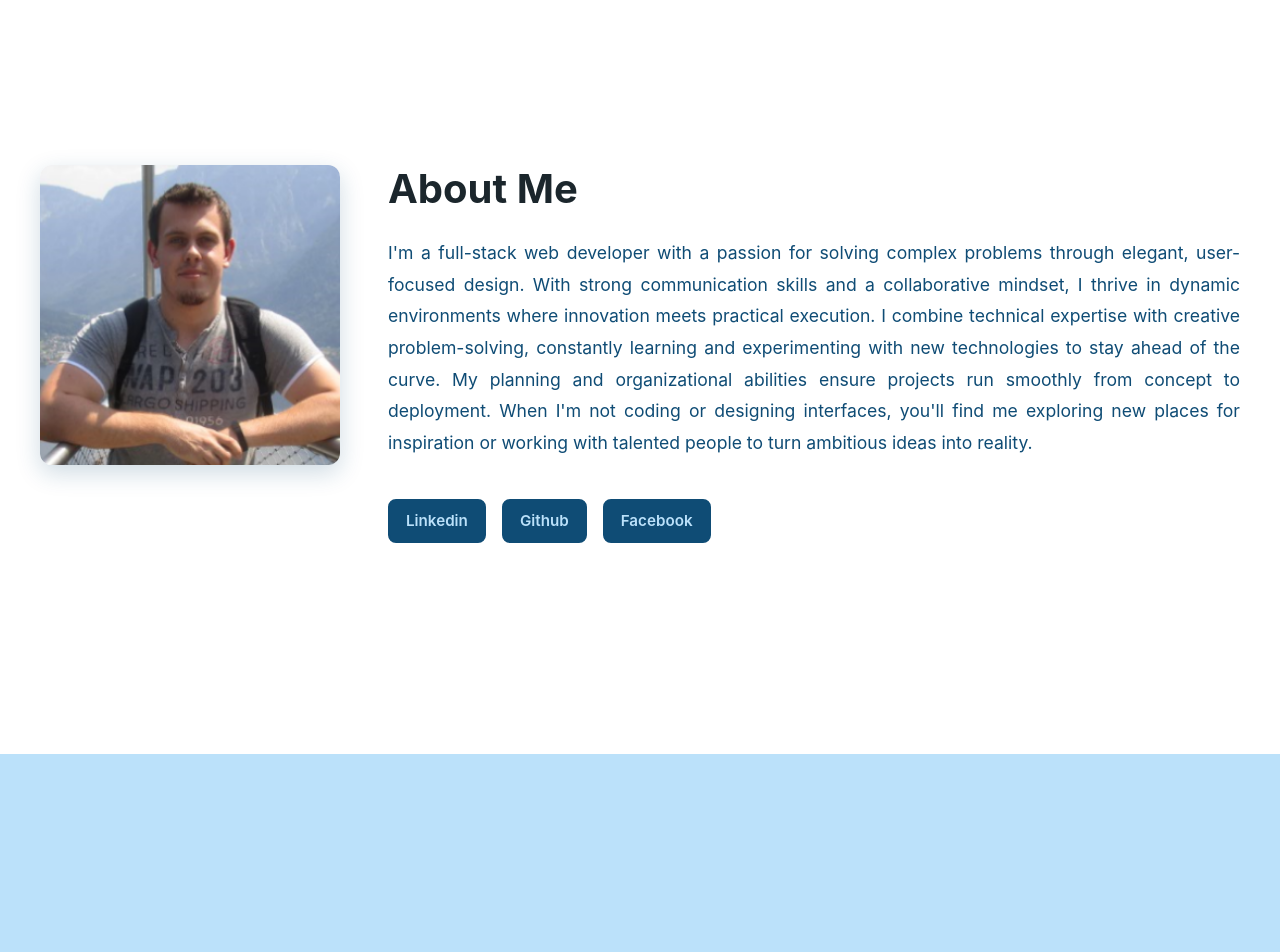
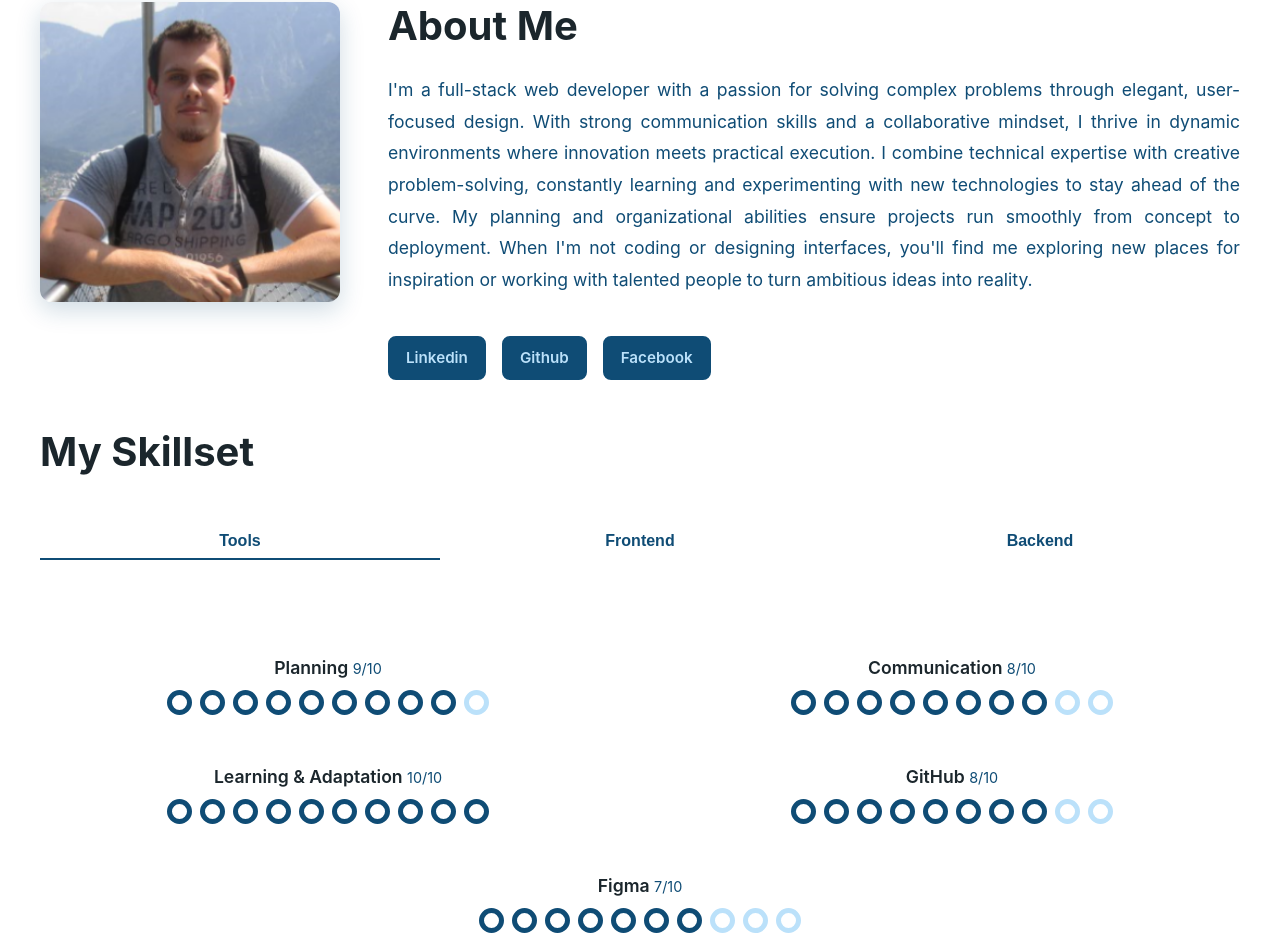
Before and after one commit to Martynas-Mockapetris/Portfolio, a React (Vite) app: page / in a window 1280 px wide. Shown: the part 846-1798 px from the top of the page. Before the commit the page ends 1600 px from the top, so only its background shows below. Built offline with nearby package versions, Linux system fonts and the light colour scheme.

Commit message:
Add Skill section to AboutMe

```diff
--- a/src/components/AboutMe.css
+++ b/src/components/AboutMe.css
@@ -1,13 +1,26 @@
 /* AboutMe Section */
-.about-me {
-  padding: var(--spacing-2xl) var(--spacing-lg);
-  background-color: var(--color-bg-secondary);
-}
-
-.section-container {
+.about-me-container {
+  max-width: 1200px;
+  margin: 0 auto;
   display: flex;
   gap: var(--spacing-2xl);
   align-items: flex-start;
+  width: 100%;
+}
+
+/* Override section flex for AboutMe to stack vertically */
+#about-me {
+  flex-direction: column;
+}
+
+#about-me .about-me-container {
+  width: 100%;
+  flex-direction: row;
+}
+
+#about-me .about-me-skills {
+  width: 100%;
+  margin-top: var(--spacing-2xl);
 }
 
 /* Left: Avatar */
@@ -29,9 +42,36 @@
   transform: scale(1.02);
 }
 
-/* Right: Content */
+/* Right: Content and Skills */
+.about-me-right {
+  flex: 1;
+  display: flex;
+  flex-direction: column;
+  gap: var(--spacing-lg);
+}
+
+/* Skills Section - Full Width */
+.about-me-skills {
+  max-width: 1200px;
+  margin: 0 auto;
+  width: 100%;
+}
+
+.skills-title {
+  margin: 0 0 var(--spacing-2xl) 0;
+  padding: 0;
+  font-size: 2.5rem;
+  font-weight: 700;
+  color: var(--color-primary-darkest);
+  line-height: 1.2;
+}
+
+.skills-list {
+  margin-top: calc(var(--spacing-2xl) * 1.5);
+}
+
+/* Bio Content */
 .about-me-content {
-  flex: 1;
   display: flex;
   flex-direction: column;
   gap: var(--spacing-lg);
@@ -86,6 +126,67 @@
   transform: translateY(0);
 }
 
+/* Skills List */
+.skills-list {
+  display: grid;
+  grid-template-columns: repeat(2, 1fr);
+  gap: var(--spacing-2xl);
+  justify-items: stretch;
+}
+
+.skill-item {
+  display: flex;
+  flex-direction: column;
+  gap: var(--spacing-sm);
+  align-items: center;
+  justify-content: flex-start;
+}
+
+.skill-item:last-child:nth-child(odd) {
+  grid-column: 1 / -1;
+  max-width: 50%;
+  margin: 0 auto;
+}
+
+.skill-header {
+  display: flex;
+  justify-content: flex-start;
+  align-items: center;
+  gap: var(--spacing-sm);
+}
+
+.skill-name {
+  font-weight: 600;
+  color: var(--color-primary-darkest);
+  font-size: 1.1rem;
+}
+
+.skill-value {
+  font-size: 0.9rem;
+  color: var(--color-text-secondary);
+  font-weight: 400;
+}
+
+.skill-dots {
+  display: flex;
+  gap: 8px;
+  flex-wrap: wrap;
+}
+
+.skill-dot {
+  width: 25px;
+  height: 25px;
+  border-radius: 50%;
+  border: 5px solid var(--color-primary-lightest);
+  background-color: transparent;
+  cursor: default;
+  flex-shrink: 0;
+}
+
+.skill-dot--filled {
+  border-color: var(--color-primary-dark);
+}
+
 /* Responsive Design */
 @media (max-width: 768px) {
   .about-me-container {
@@ -100,6 +201,10 @@
     max-width: 250px;
   }
 
+  .about-me-right {
+    width: 100%;
+  }
+
   .about-me-title {
     font-size: 2rem;
   }
@@ -112,4 +217,12 @@
   .social-links {
     justify-content: center;
   }
+
+  .skills-list {
+    grid-template-columns: 1fr;
+  }
+
+  .skill-item:last-child:nth-child(odd) {
+    max-width: 100%;
+  }
 }
--- a/src/components/AboutMe.jsx
+++ b/src/components/AboutMe.jsx
@@ -1,22 +1,26 @@
 import './AboutMe.css';
-import { useAboutMe, useSocialLinks } from '../hooks/useContent';
+import Tabs from './common/Tabs';
+import { useAboutMe, useSocialLinks, useSkills } from '../hooks/useContent';
 
 export default function AboutMe() {
   const aboutMe = useAboutMe();
   const socialLinks = useSocialLinks();
+  const toolsSkills = useSkills('tools');
+  const frontendSkills = useSkills('frontend');
+  const backendSkills = useSkills('backend');
 
   return (
     <section id="about-me" className="section section--light">
-      <div className="section-container">
+      <div className="about-me-container">
         {/* Left: Avatar */}
         <div className="about-me-avatar">
           <img src={`/Portfolio/src/assets/${aboutMe.avatar}`} alt="Martynas Avatar" className="avatar-image" />
         </div>
 
-        {/* Right: Bio & Social Links */}
+        {/* Right: Bio and Social Links */}
+        <div className="about-me-right">
           <div className="about-me-content">
             <h2 className="about-me-title">About Me</h2>
-
             <p className="about-me-blurb">{aboutMe.blurb}</p>
 
             {/* Social Links */}
@@ -29,6 +33,82 @@ export default function AboutMe() {
             </div>
           </div>
         </div>
+      </div>
+
+      {/* Skills Tabs - Full Width */}
+      <div className="about-me-skills">
+        <h3 className="skills-title">My Skillset</h3>
+        <Tabs
+          tabs={[
+            {
+              label: 'Tools',
+              content: (
+                <div className="skills-list">
+                  {toolsSkills.map((skill) => (
+                    <div key={skill.name} className="skill-item">
+                      <div className="skill-header">
+                        <span className="skill-name">{skill.name} <span className="skill-value">{skill.value}/10</span></span>
+                      </div>
+                      <div className="skill-dots">
+                        {[...Array(10)].map((_, i) => (
+                          <span
+                            key={i}
+                            className={`skill-dot ${i < skill.value ? 'skill-dot--filled' : ''}`}
+                          ></span>
+                        ))}
+                      </div>
+                    </div>
+                  ))}
+                </div>
+              )
+            },
+            {
+              label: 'Frontend',
+              content: (
+                <div className="skills-list">
+                  {frontendSkills.map((skill) => (
+                    <div key={skill.name} className="skill-item">
+                      <div className="skill-header">
+                        <span className="skill-name">{skill.name} <span className="skill-value">{skill.value}/10</span></span>
+                      </div>
+                      <div className="skill-dots">
+                        {[...Array(10)].map((_, i) => (
+                          <span
+                            key={i}
+                            className={`skill-dot ${i < skill.value ? 'skill-dot--filled' : ''}`}
+                          ></span>
+                        ))}
+                      </div>
+                    </div>
+                  ))}
+                </div>
+              )
+            },
+            {
+              label: 'Backend',
+              content: (
+                <div className="skills-list">
+                  {backendSkills.map((skill) => (
+                    <div key={skill.name} className="skill-item">
+                      <div className="skill-header">
+                        <span className="skill-name">{skill.name} <span className="skill-value">{skill.value}/10</span></span>
+                      </div>
+                      <div className="skill-dots">
+                        {[...Array(10)].map((_, i) => (
+                          <span
+                            key={i}
+                            className={`skill-dot ${i < skill.value ? 'skill-dot--filled' : ''}`}
+                          ></span>
+                        ))}
+                      </div>
+                    </div>
+                  ))}
+                </div>
+              )
+            }
+          ]}
+        />
+      </div>
     </section>
   );
 }
--- /dev/null
+++ b/src/components/common/Tabs.css
@@ -0,0 +1,78 @@
+.tabs {
+  width: 100%;
+  margin-top: var(--spacing-xl);
+}
+
+/* Tab Buttons */
+.tabs-buttons {
+  display: flex;
+  gap: 0;
+  width: 100%;
+}
+
+.tab-button {
+  flex: 1;
+  padding: var(--spacing-sm) var(--spacing-md);
+  background: none;
+  border: none;
+  color: var(--color-primary-dark);
+  text-decoration: none;
+  font-weight: 600;
+  font-size: 1rem;
+  position: relative;
+  cursor: pointer;
+}
+
+/* Animated underline using ::after pseudo-element */
+.tab-button::after {
+  content: '';
+  position: absolute;
+  bottom: -2px;
+  right: 0;
+  width: 0;
+  height: 2px;
+  background-color: var(--color-primary-dark);
+  transition: width 0.4s ease;
+}
+
+.tab-button:hover::after {
+  width: 100%;
+  right: auto;
+  left: 0;
+}
+
+.tab-button--active {
+  color: var(--color-primary-dark);
+}
+
+.tab-button--active::after {
+  width: 100%;
+  right: auto;
+  left: 0;
+}
+
+/* Tab Content */
+.tabs-content {
+  padding: var(--spacing-lg) 0;
+  display: flex;
+  flex-direction: column;
+  gap: var(--spacing-md);
+}
+
+/* Override global button styles */
+.tab-button {
+  background-color: transparent !important;
+  box-shadow: none !important;
+  border-radius: 0 !important;
+  padding: var(--spacing-sm) var(--spacing-md);
+}
+
+.tab-button:hover {
+  background-color: transparent !important;
+  box-shadow: none !important;
+  transform: none !important;
+}
+
+.tab-button:active {
+  transform: none !important;
+}
--- /dev/null
+++ b/src/components/common/Tabs.jsx
@@ -0,0 +1,22 @@
+import { useState } from 'react';
+import './Tabs.css';
+
+export default function Tabs({ tabs, defaultTab = 0 }) {
+  const [activeTab, setActiveTab] = useState(defaultTab);
+
+  return (
+    <div className="tabs">
+      {/* Tab Buttons */}
+      <div className="tabs-buttons">
+        {tabs.map((tab, index) => (
+          <button key={index} className={`tab-button ${activeTab === index ? 'tab-button--active' : ''}`} onClick={() => setActiveTab(index)}>
+            {tab.label}
+          </button>
+        ))}
+      </div>
+
+      {/* Tab Content */}
+      <div className="tabs-content">{tabs[activeTab].content}</div>
+    </div>
+  );
+}
```
Lines whose indentation alone changed are shown as unchanged.
